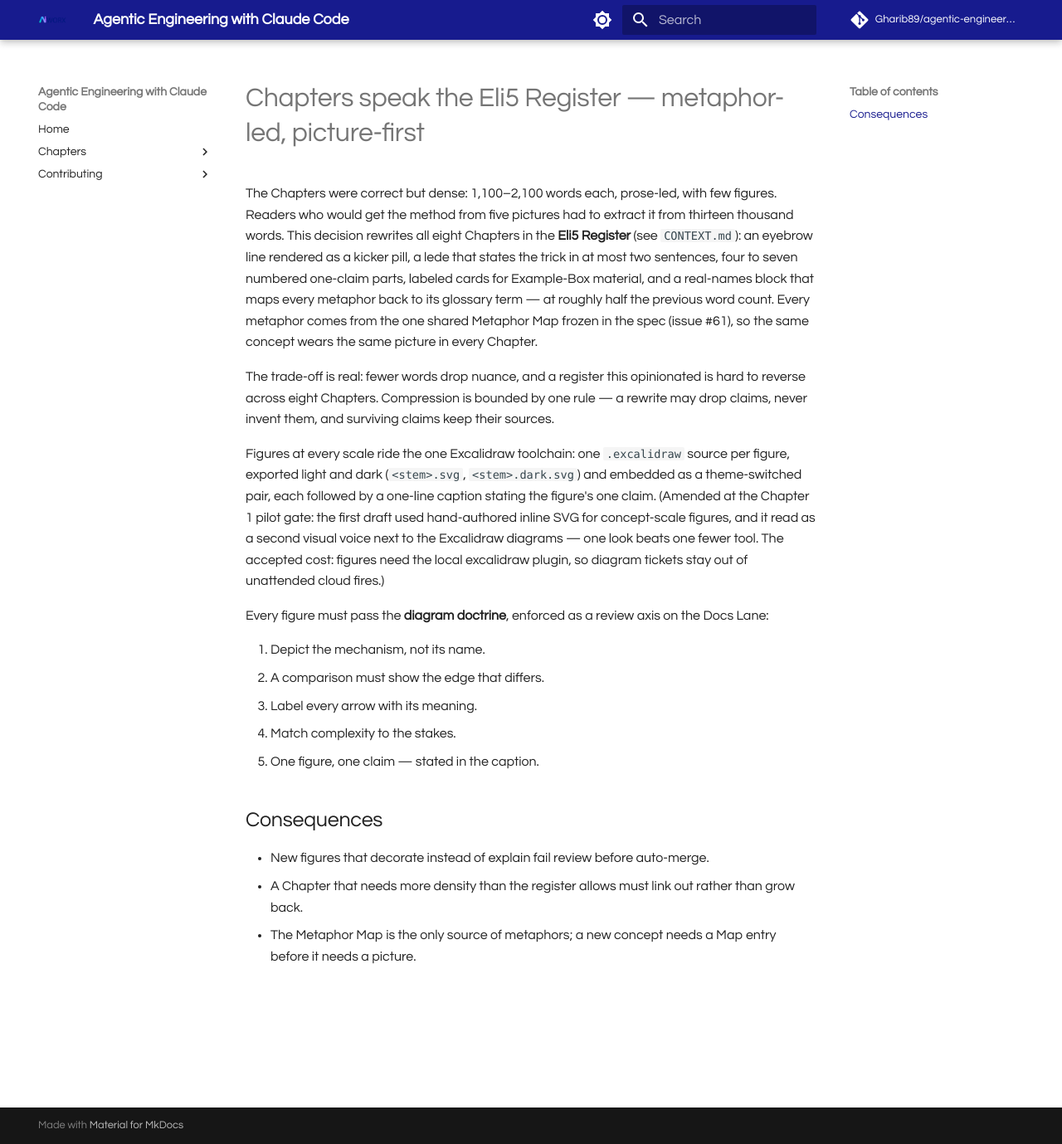
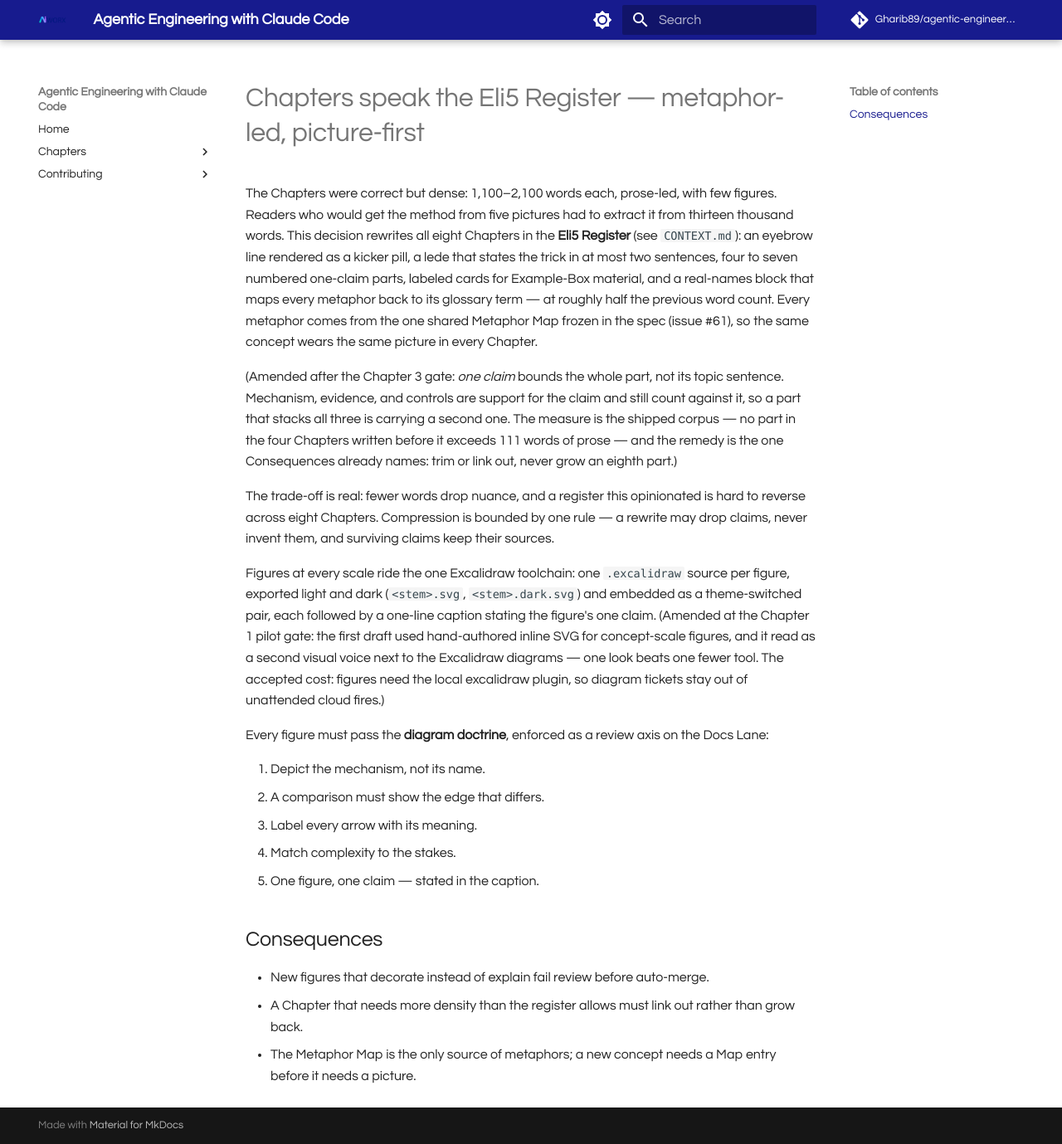
Before and after one commit to Gharib89/agentic-engineering-with-claude, an MkDocs documentation site: the page built from docs/adr/0003-eli5-register.md, in a window 1280 px wide and 1379 px high. Shown: the whole window at 83% size. Built offline with MkDocs 1.6.1 and Material for MkDocs 9.7.7, drawn with Linux system fonts in a browser that asks for light colours; comment, search, counter and statistics services are not loaded.

Commit message:
docs: ADR-0003 — one claim bounds the whole part, not its topic sentence (#86)
The Chapter 3 gate read "one-claim parts" as permitting unlimited support
under a single claim, and shipped a part of 191 words in three prose
paragraphs where no part in Chapters 1, 2, 4, or 5 exceeds 111 in two.
Record the bound the corpus already sets, and point at the remedy the
Consequences section already carries.

Refs #84


Claude-Session: https://claude.ai/code/session_01QjBio2meWQkykhsTNhwEYt

Co-authored-by: Claude Opus 5 <noreply@anthropic.com>

```diff
--- a/docs/adr/0003-eli5-register.md
+++ b/docs/adr/0003-eli5-register.md
@@ -5,6 +5,8 @@ status: accepted
 # Chapters speak the Eli5 Register — metaphor-led, picture-first
 
 The Chapters were correct but dense: 1,100–2,100 words each, prose-led, with few figures. Readers who would get the method from five pictures had to extract it from thirteen thousand words. This decision rewrites all eight Chapters in the **Eli5 Register** (see `CONTEXT.md`): an eyebrow line rendered as a kicker pill, a lede that states the trick in at most two sentences, four to seven numbered one-claim parts, labeled cards for Example-Box material, and a real-names block that maps every metaphor back to its glossary term — at roughly half the previous word count. Every metaphor comes from the one shared Metaphor Map frozen in the spec (issue #61), so the same concept wears the same picture in every Chapter.
+
+(Amended after the Chapter 3 gate: *one claim* bounds the whole part, not its topic sentence. Mechanism, evidence, and controls are support for the claim and still count against it, so a part that stacks all three is carrying a second one. The measure is the shipped corpus — no part in the four Chapters written before it exceeds 111 words of prose — and the remedy is the one Consequences already names: trim or link out, never grow an eighth part.)
 
 The trade-off is real: fewer words drop nuance, and a register this opinionated is hard to reverse across eight Chapters. Compression is bounded by one rule — a rewrite may drop claims, never invent them, and surviving claims keep their sources.
 
```
